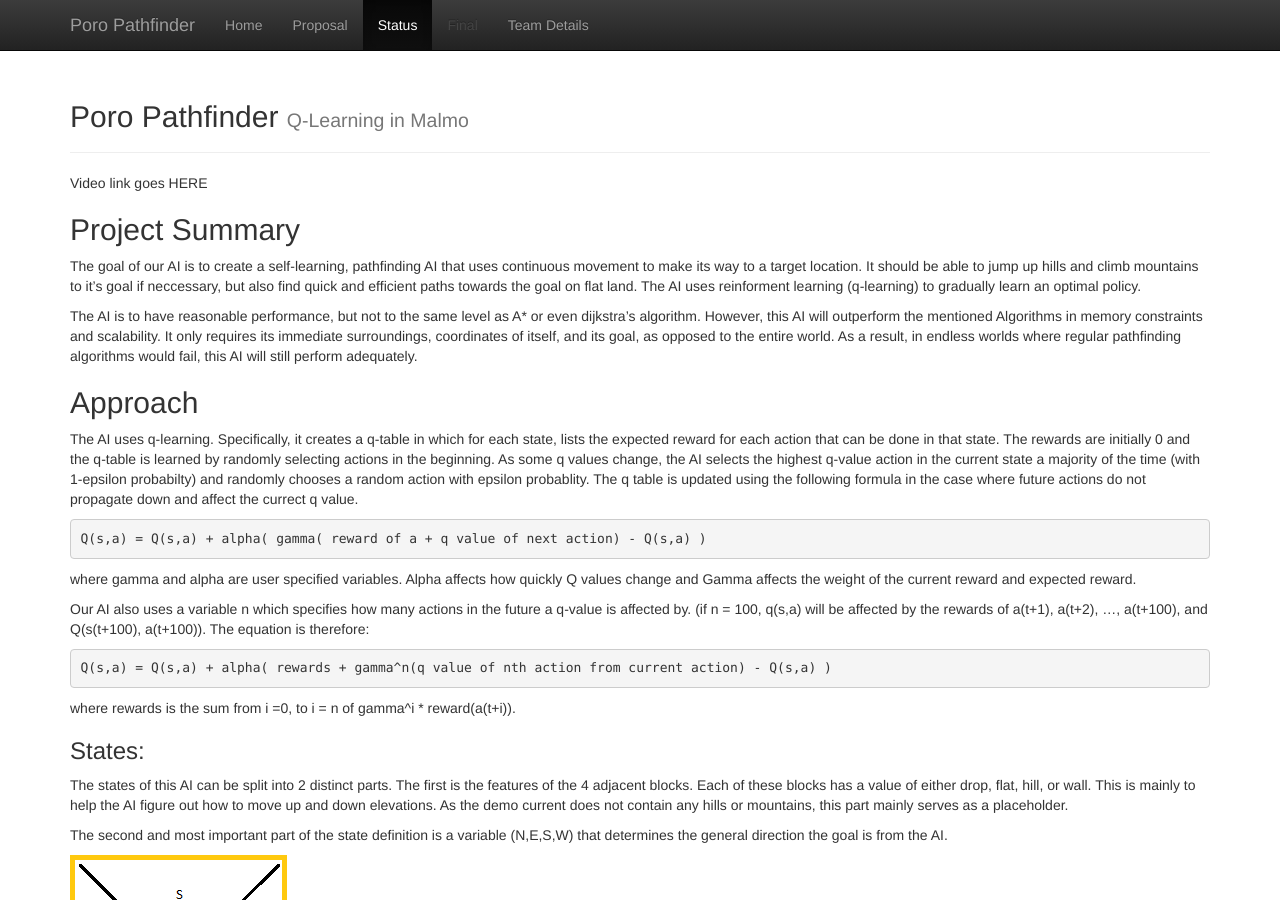
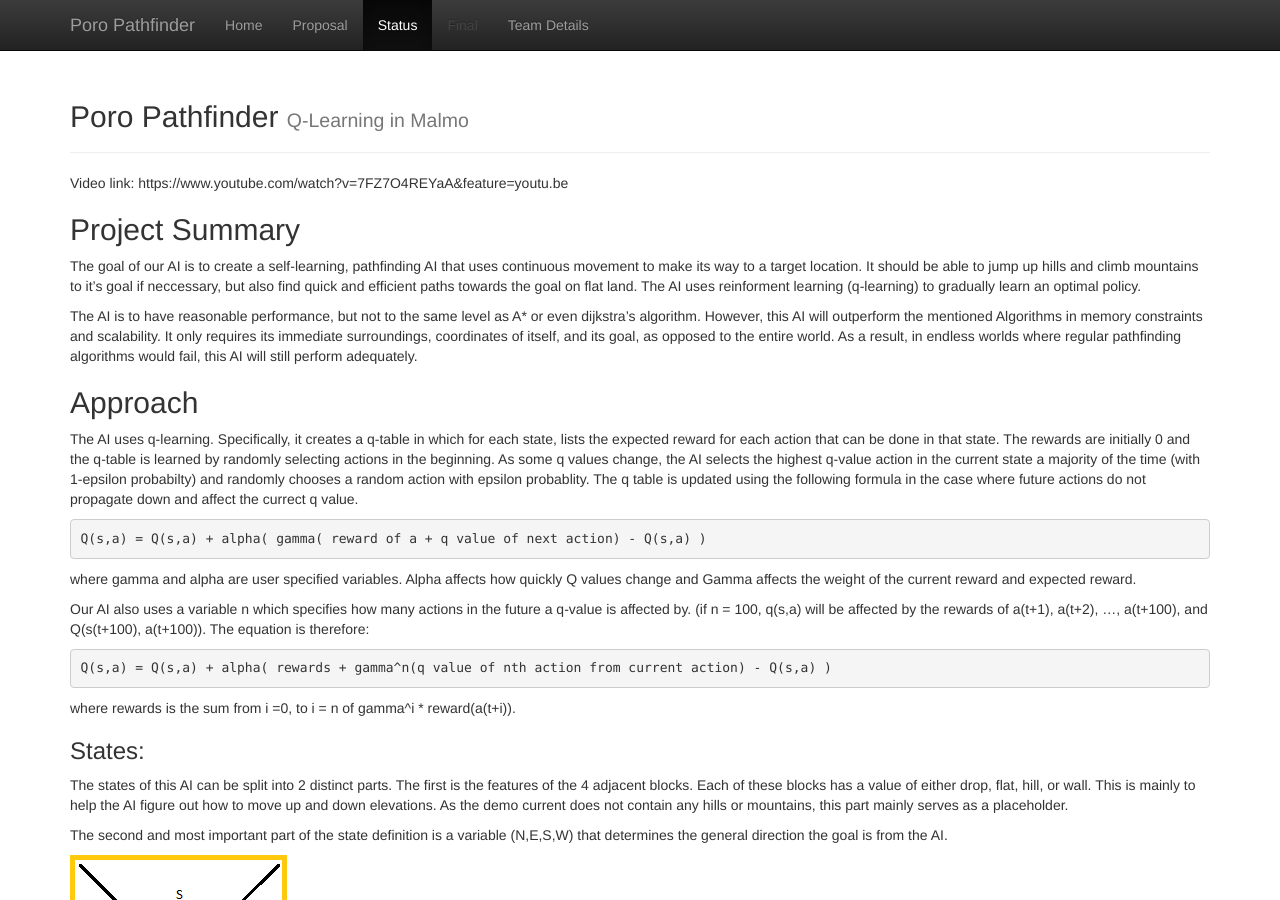
Before and after one commit to ctypewriter/Malmo-AI, a Jekyll site: the page built from docs/status.md, in a window 1280 px wide and 900 px high. Built offline with Jekyll 4.4.1, drawn with Linux system fonts in a browser that asks for light colours.

Commit message:
Update status.md

```diff
--- a/docs/status.md
+++ b/docs/status.md
@@ -3,7 +3,7 @@
 title: Status
 ---
 
-Video link goes HERE
+Video link: https://www.youtube.com/watch?v=7FZ7O4REYaA&feature=youtu.be
 
 
 ## Project Summary
```
